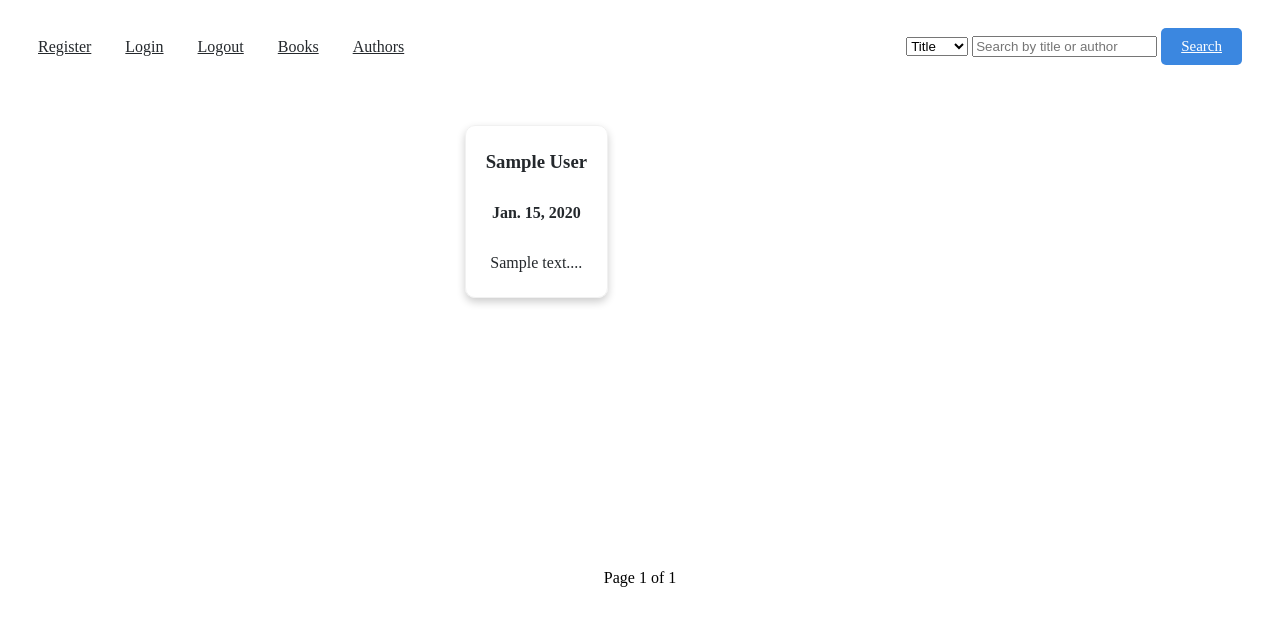
After one commit to MariaS111/WebLibrary, a Django app: page /authors/ in a window 1280 px wide. The commit adds this page. Shown: the top 626 px of the page. Run offline with Django 4.2, Linux system fonts and the light colour scheme; tables that the repository leaves empty hold one stand-in row (values such as "Sample post").

Commit message:
feat: add authors views urls

```diff
--- a/Library/Library/urls.py
+++ b/Library/Library/urls.py
@@ -6,7 +6,8 @@ from django.conf import settings
 urlpatterns = [
     path('admin/', admin.site.urls),
     path('user/', include('users.urls')),
-    path('books/', include('books.urls')),
+    path('', include('books.urls')),
+    path('authors/', include('authors.urls')),
     path('api/', include('api.urls'))
 ]
 
--- a/Library/authors/models.py
+++ b/Library/authors/models.py
@@ -1,12 +1,14 @@
 from django.core.validators import MinValueValidator
 from django.db import models
+from datetime import date
+from django.urls import reverse
 
 
 class Author(models.Model):
     full_name = models.CharField(max_length=100)
     date_of_birth = models.DateField(
-        validators=[MinValueValidator(limit_value=1)])
-    biography = models.TextField(max_length=500)
+        validators=[MinValueValidator(limit_value=date(1, 1, 1))])
+    biography = models.TextField(max_length=600)
 
     class Meta:
         verbose_name = "Author"
@@ -15,3 +17,6 @@ class Author(models.Model):
 
     def __str__(self):
         return self.full_name
+
+    def get_absolute_url(self):
+        return reverse('author', kwargs={'pk': self.pk})
--- /dev/null
+++ b/Library/authors/urls.py
@@ -0,0 +1,8 @@
+from django.urls import path
+from .views import AuthorListView, AuthorDetailView, AuthorCreateView
+
+urlpatterns = [
+    path('', AuthorListView.as_view(), name='authors'),
+    path('<int:pk>/', AuthorDetailView.as_view(), name='author'),
+    path('create/', AuthorCreateView.as_view(), name='author_create')
+]
--- a/Library/authors/views.py
+++ b/Library/authors/views.py
@@ -1,3 +1,36 @@
+from django.core.paginator import PageNotAnInteger, EmptyPage, Paginator
 from django.shortcuts import render
+from django.views.generic import DetailView, CreateView, ListView
+from .models import Author
 
-# Create your views here.
+
+class AuthorListView(ListView):
+    model = Author
+    template_name = 'authors/author_list.html'
+    context_object_name = 'authors'
+    paginate_by = 4
+
+    def get_context_data(self, **kwargs):
+        context = super().get_context_data(**kwargs)
+        paginator = Paginator(self.object_list, self.paginate_by)
+        page = self.request.GET.get('page')
+        try:
+            authors = paginator.page(page)
+        except PageNotAnInteger:
+            authors = paginator.page(1)
+        except EmptyPage:
+            authors = paginator.page(paginator.num_pages)
+        context['authors'] = authors
+        return context
+
+
+class AuthorDetailView(DetailView):
+    model = Author
+    template_name = 'authors/author_detail.html'
+    context_object_name = 'author'
+
+
+class AuthorCreateView(CreateView):
+    model = Author
+    template_name = 'authors/author_create.html'
+    fields = ['full_name', 'date_of_birth', 'biography']
--- a/Library/books/models.py
+++ b/Library/books/models.py
@@ -8,7 +8,7 @@ class Book(models.Model):
     author = models.ForeignKey('authors.Author', on_delete=models.RESTRICT)
     publication_year = models.IntegerField(
         validators=[MinValueValidator(limit_value=1)])
-    description = models.TextField(max_length=500)
+    description = models.TextField(max_length=600)
     cover = models.ImageField(upload_to='books/', default='books/book-icon.jpg')
     average_rating = models.FloatField(default=0)
     date_of_publication = models.DateField(auto_now_add=True)
@@ -28,7 +28,7 @@ class Book(models.Model):
     class Meta:
         verbose_name = "Book"
         verbose_name_plural = "Books"
-        ordering = ['-date_of_update']
+        ordering = ['-date_of_publication']
 
     def __str__(self):
         return self.title
--- a/Library/books/urls.py
+++ b/Library/books/urls.py
@@ -1,4 +1,4 @@
-from django.urls import path, include
+from django.urls import path
 from .views import BookView, BookDetailView, BookCreateView, BookDeleteView, BookUpdateView, CommentCreateView, \
     RateCreateView
 from django.conf import settings
@@ -6,8 +6,8 @@ from django.conf.urls.static import static
 
 urlpatterns = [
     path('', BookView.as_view(), name='books'),
+    path('<int:pk>/', BookDetailView.as_view(), name='book'),
     path('create/', BookCreateView.as_view(), name='book_create'),
-    path('<int:pk>/', BookDetailView.as_view(), name='book'),
     path('<int:pk>/delete/', BookDeleteView.as_view(), name='book_delete'),
     path('<int:pk>/update/', BookUpdateView.as_view(), name='book_update'),
     path('<int:pk>/add_comment/', CommentCreateView.as_view(), name='book_add_comment'),
--- a/Library/static/css/styles.css
+++ b/Library/static/css/styles.css
@@ -30,7 +30,7 @@ header form {
     gap: 20px;
 }
 
-.book-card {
+.card {
     text-decoration: none;
     border: 1px solid #f1f1f1;
     border-radius: 10px;
@@ -41,18 +41,18 @@ header form {
     box-shadow: 0 4px 8px 0 rgba(0, 0, 0, 0.2);
 }
 
-.book-card h5,
-.book-card h3,
-.book-card p {
+.card h5,
+.card h3,
+.card p {
     margin: 10px 0;
 }
 
-.book-card img {
+.card img {
     width: 150px;
     height: 200px;
 }
 
-.book-info {
+.info {
     display: flex;
     flex-direction: column;
     align-items: center;
@@ -60,15 +60,21 @@ header form {
     width: 50%;
 }
 
-.book-container {
+.author-info {
+    width: 100%;
+}
+
+
+
+.container {
      display: grid;
-     padding: 40px 0 20px 0;
+     padding: 40px 0 35px 0;
      grid-template-columns: repeat(2, 1fr);
      grid-template-rows: repeat(2, 1fr);
      gap: 4rem;
 }
 
-.book-content {
+.content {
     display: flex;
     flex-direction: column;
     align-items: center;
@@ -76,7 +82,7 @@ header form {
     width: 50%;
 }
 
-.book-im {
+.im {
     display: flex;
     flex-direction: column;
     align-items: center;
@@ -84,13 +90,13 @@ header form {
     gap: 20px;
 }
 
-.book-description {
+.description {
     width: 60%;
     word-wrap: break-word;
     text-align: center;
 }
 
-.book-detail-info {
+.detail-info {
     display: flex;
     margin: 40px 0;
     column-gap: 70px;
@@ -115,7 +121,7 @@ header form {
 
 
 .button {
-      background-color: #6fa4e9;
+      background-color: #3b87e0;
       color: #fff;
       padding: 10px 20px;
       border: none;
--- /dev/null
+++ b/Library/templates/authors/author_list.html
@@ -0,0 +1,38 @@
+{% extends 'base.html' %}
+{% block content %}
+    <div class="container">
+    {% for author in authors %}
+        <a href="{% url 'author' pk=author.pk %}" class="card">
+            <div class="info author-info">
+                <h3>{{author}}</h3>
+                <h4>{{author.date_of_birth}}</h4>
+                <p>{{ author.biography | slice:":25" }}...</p>
+            </div>
+        </a>
+    {% endfor %}
+    </div>
+
+    <div class="pagination">
+        <span class="step-links">
+            {% if authors.has_previous %}
+                <a href="?page=1">first</a>
+                <a href="?page={{ books.previous_page_number }}">previous</a>
+            {% endif %}
+
+            <span class="current">
+                Page {{ authors.number }} of {{ authors.paginator.num_pages }}
+            </span>
+
+            {% if authors.has_next %}
+                <a href="?page={{ authors.next_page_number }}">next</a>
+                <a href="?page={{ authors.paginator.num_pages }}">last</a>
+            {% endif %}
+        </span>
+    </div>
+
+    <div class="abs-lst">
+    {% if user.is_authenticated %}
+            <a class="button" href="{% url 'author_create' %}">Create new author</a>
+    {% endif %}
+    </div>
+{% endblock %}
--- a/Library/templates/base.html
+++ b/Library/templates/base.html
@@ -13,6 +13,7 @@
         <a href="{% url 'login' %}">Login</a>
         <a href="{% url 'logout' %}">Logout</a>
         <a href="{% url 'books' %}">Books</a>
+        <a href="{% url 'authors' %}">Authors</a>
     </nav>
    <form method="get">
        <select name="search_by" id="query">
--- a/Library/templates/books/book_create.html
+++ b/Library/templates/books/book_create.html
@@ -2,6 +2,7 @@
 
 {% block content %}
   <h2>Create Book</h2>
+  <p>If you can't find certain author you can add it yourself <b><a href="{% url 'author_create' %}">here</a></b></p>
   <form method="post">
     {% csrf_token %}
     {{ form.as_p }}
```
Also changed, not shown: Library/templates/authors/author_create.html (added, +12 -0 lines), Library/templates/authors/author_detail.html (added, +12 -0 lines), Library/templates/books/book_detail.html (+8 -4 lines), Library/templates/books/book_list.html (+8 -8 lines).
